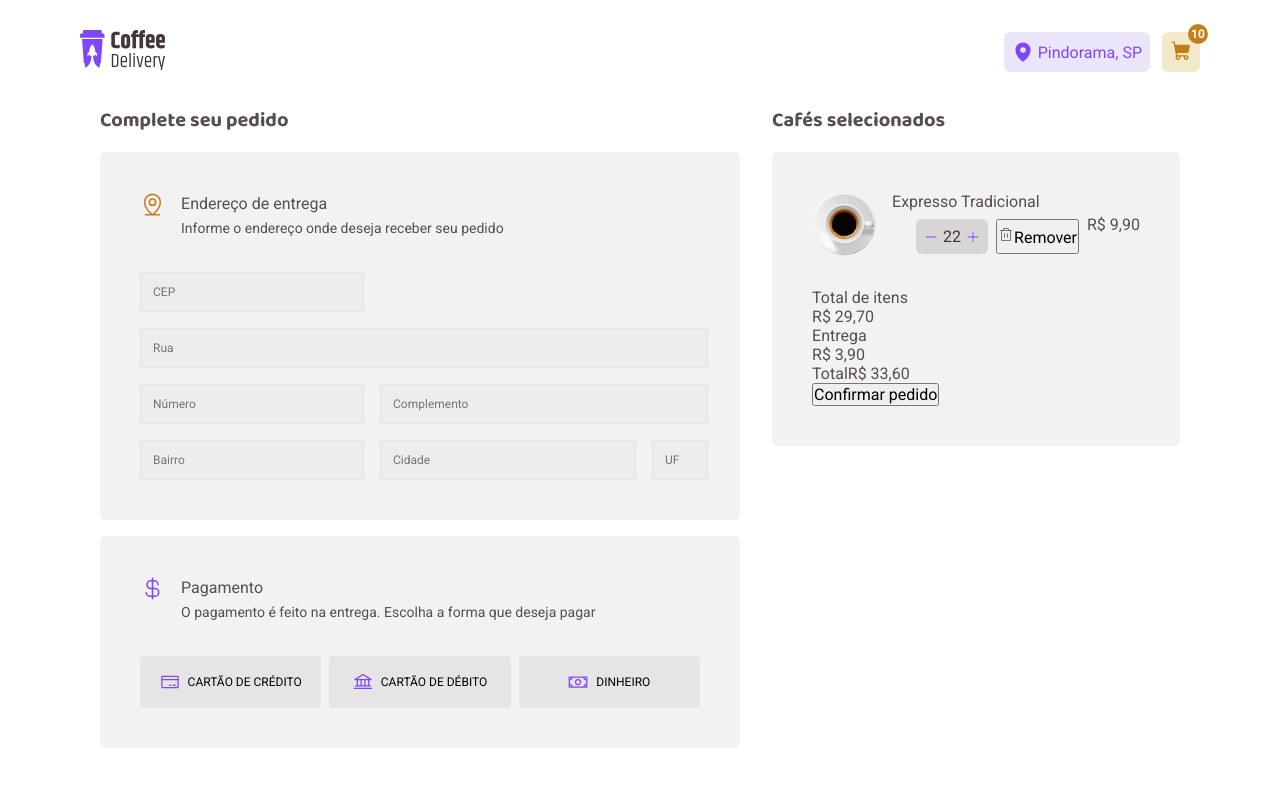
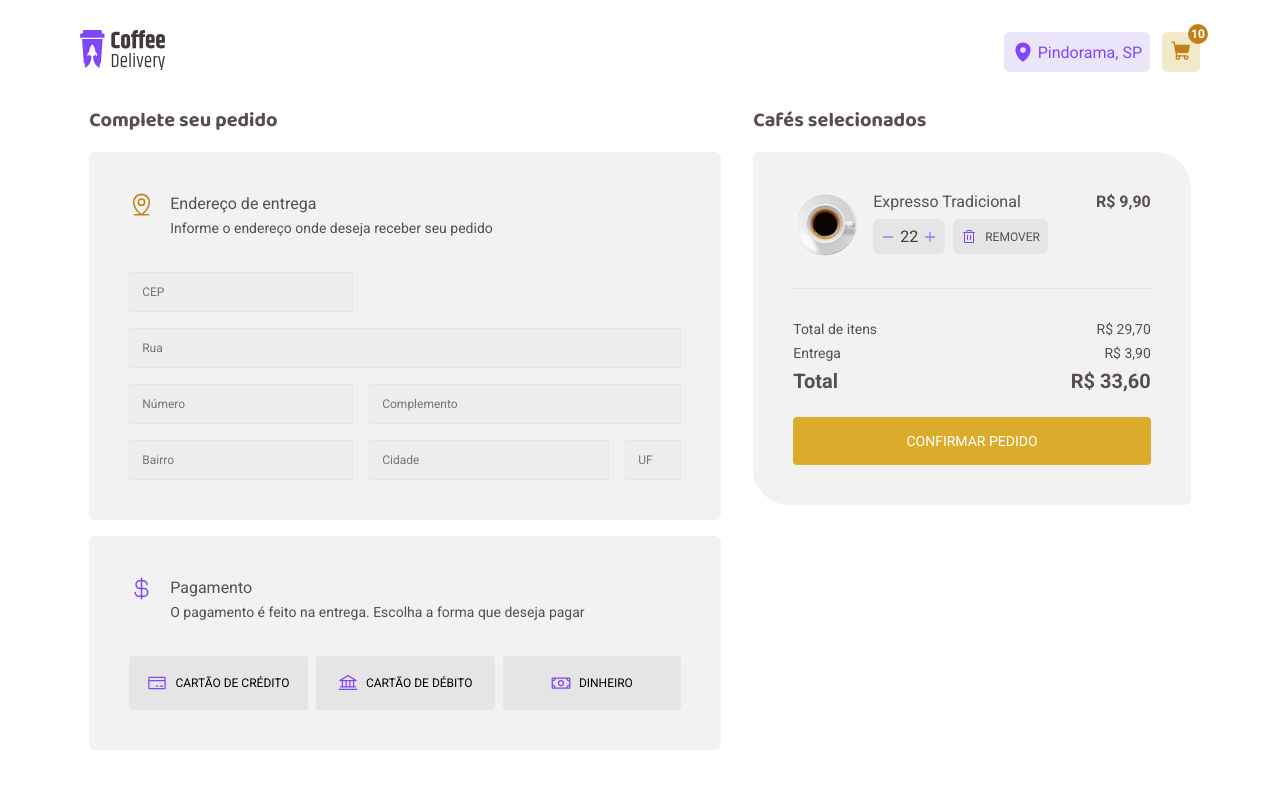
Before and after one commit to juninho15830/coffee-delivery, a React (Vite) app: page /checkout in a window 1280 px wide. Shown: the top 788 px of the page. Built offline with nearby package versions, Linux system fonts and the light colour scheme.

Commit message:
update form

```diff
--- a/src/components/Form/index.tsx
+++ b/src/components/Form/index.tsx
@@ -14,9 +14,11 @@ import {
     AddressContainer,
     AddressForm,
     AddressHeadingContainer,
+    ButtonRemoverContainer,
     ButtonsCheckContainer,
     CheckContainer,
     CheckoutContainer,
+    ConfirmContainer,
     CounterContainer,
     FormContainer,
     InfoContainer,
@@ -98,16 +100,16 @@ export function CheckoutForm() {
                                                 <Plus size={14} />
                                             </button>
                                         </CounterContainer>
-                                        <button>
-                                            <Trash size={16} weight="thin" />
-                                            <span>Remover</span>
-                                        </button>
+                                        <ButtonRemoverContainer>
+                                            <Trash size={16} color={theme.colors['purple-500']}/>
+                                            <span>REMOVER</span>
+                                        </ButtonRemoverContainer>
                                     </ButtonsCheckContainer>
                                 </div>
                             </div>
                             <span>R$ 9,90</span>
                         </CheckContainer>
-                        <div>
+                        <ConfirmContainer>
                             <div>
                                 <p>Total de itens</p>
                                 <p>R$ 29,70</p>
@@ -120,8 +122,8 @@ export function CheckoutForm() {
                                 <span>Total</span>
                                 <span>R$ 33,60</span>
                             </div>
-                            <button>Confirmar pedido</button>
-                        </div>
+                            <button>CONFIRMAR PEDIDO</button>
+                        </ConfirmContainer>
                     </InfoContainer>
                </div>
            </FormContainer>
--- a/src/components/Form/styles.ts
+++ b/src/components/Form/styles.ts
@@ -59,7 +59,7 @@ export const AddressForm = styled.div`
     "rua rua rua"
     "numero complemento complemento"
     "bairro cidade uf";
-  grid-template-columns: 14rem 16rem 3.5rem;
+  grid-template-columns: 14rem 15rem 3.5rem;
   gap: 1rem 1rem;
 
   #cep {
@@ -125,13 +125,80 @@ export const AddressForm = styled.div`
   }
 `
 
+export const PaymentContainer = styled(AddressContainer)``
+
+export const PaymentHeadingContainer = styled(AddressHeadingContainer)``
+
+export const PaymentButtonsContainer = styled.div`
+    display: flex;
+    gap: 0.5rem;
+
+    > button {
+        display: flex;
+        gap: 0.5rem;
+        justify-content: center;
+        align-items: center;
+        width: 100%;
+        padding: 1rem;
+        font-size: 0.75rem;
+        border: solid 1px transparent;
+        border-radius: 4px;
+        background-color: ${({ theme }) => theme.colors['gray-400']};
+        transition: all 0.2s;
+
+        &:hover {
+            cursor: pointer;
+            background-color: ${({ theme }) => theme.colors['purple-100']};
+            border: solid 1px ${({ theme }) => theme.colors['purple-500']};
+        }
+    }
+`
+
+export const InfoContainer = styled.div`
+    display: flex;
+    flex-direction: column;
+    max-width: 28rem;
+    padding: 2.5rem;
+    gap: 2rem;
+    background-color: ${({ theme }) => theme.colors['gray-200']};
+    border-radius: 6px 36px;
+`
+
+export const CheckContainer = styled.div`
+    display: flex;
+    align-items: top;
+    gap: 3rem;
+    border-bottom: 1px solid ${({ theme }) => theme.colors['gray-400']};
+    padding-bottom: 2rem;
+
+   > div {
+    display: flex;
+    gap: 1rem;
+   }
+
+   > div > div {
+    display: flex;
+    flex-direction: column;
+
+    gap: 0.5rem;
+   }
+
+   > span {
+    font-weight: bold;
+   }
+`
+
+export const ButtonsCheckContainer = styled.div`
+    display: flex;
+    gap: 0.5rem;
+`
+
 export const CounterContainer = styled.div`
     display: flex;
     justify-content: space-between;
     padding: 0.5rem;
-    background-color: ${({ theme }) => theme.colors['gray-500']};
+    background-color: ${({ theme }) => theme.colors['gray-400']};
     border-radius: 6px;
-    margin-left: 1.5rem;
     display: flex;
     gap: 0.25rem;
     width: 4.5rem;
@@ -160,62 +227,55 @@ export const CounterContainer = styled.div`
         color: ${({ theme }) => theme.colors['gray-800']};
     }
 `
-export const PaymentContainer = styled(AddressContainer)``
 
-export const PaymentHeadingContainer = styled(AddressHeadingContainer)``
-
-export const PaymentButtonsContainer = styled.div`
+export const ButtonRemoverContainer = styled.div`
   display: flex;
+  align-items: center;
   gap: 0.5rem;
-
-    > button {
-        display: flex;
-        gap: 0.5rem;
-        justify-content: center;
-        align-items: center;
-        width: 100%;
-        padding: 1rem;
+  background-color: ${({ theme }) => theme.colors['gray-400']};
+  padding: 0.5rem;
+  border-radius: 6px;
   font-size: 0.75rem;
-        border: none;
-        border-radius: 4px;
-        background-color: ${({ theme }) => theme.colors['gray-400']};
+  transition: all 0.2s;
 
   &:hover {
     cursor: pointer;
     background-color: ${({ theme }) => theme.colors['gray-500']};
   }
-    }
 `
 
-export const InfoContainer = styled.div`
+export const ConfirmContainer = styled.div`
   display: flex;
   flex-direction: column;
-    max-width: 28rem;
-    padding: 2.5rem;
-    gap: 2rem;
-    background-color: ${({ theme }) => theme.colors['gray-200']};
-    border-radius: 6px;
-`
-
-export const CheckContainer = styled.div`
-    display: flex;
-    align-items: center;
   gap: 0.5rem;
 
   > div {
     display: flex;
-    gap: 1rem;
+    justify-content: space-between;
   }
 
-   > div > div {
-    display: flex;
-    flex-direction: column;
+  > div > p {
+    font-size: 0.875rem;
+  }
 
-    gap: 0.5rem;
+  > div > span {
+    font-size: 1.25rem;
+    font-weight: bold;
+  }
+
+  button {
+    font-size: 0.875rem;
+    margin-top: 1rem;
+    padding: 1rem;
+    border-radius: 4px;
+    border: none;
+    background-color: ${({ theme }) => theme.colors['yellow-500']};
+    color: ${({ theme }) => theme.colors.white};
+    transition: all 0.2s;
+
+    &:hover {
+    cursor: pointer;
+    background-color: ${({ theme }) => theme.colors['yellow-900']};
+  }
   }
 `
-
-export const ButtonsCheckContainer = styled.div`
-    display: flex;
-    gap: 0.5rem;
-`
```
Lines whose indentation alone changed are shown as unchanged.
